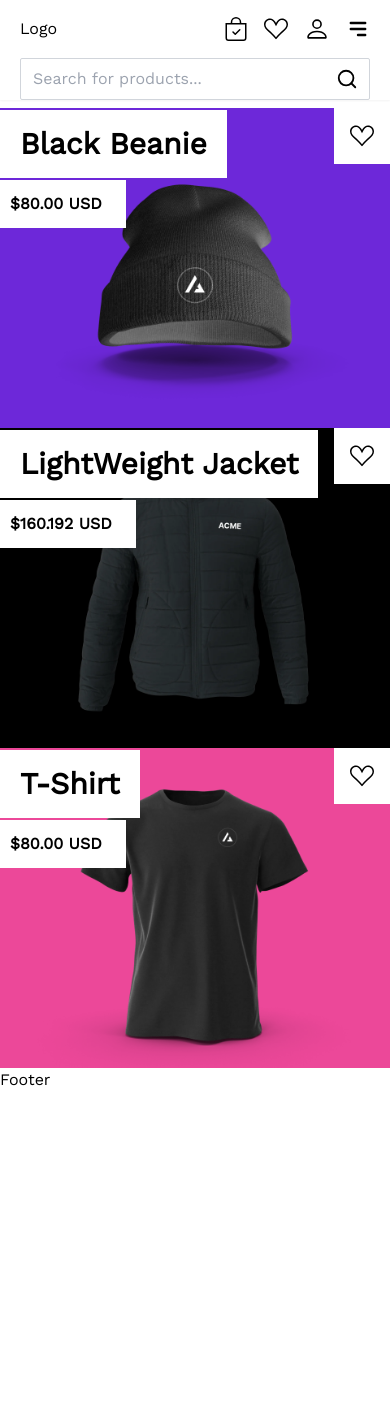
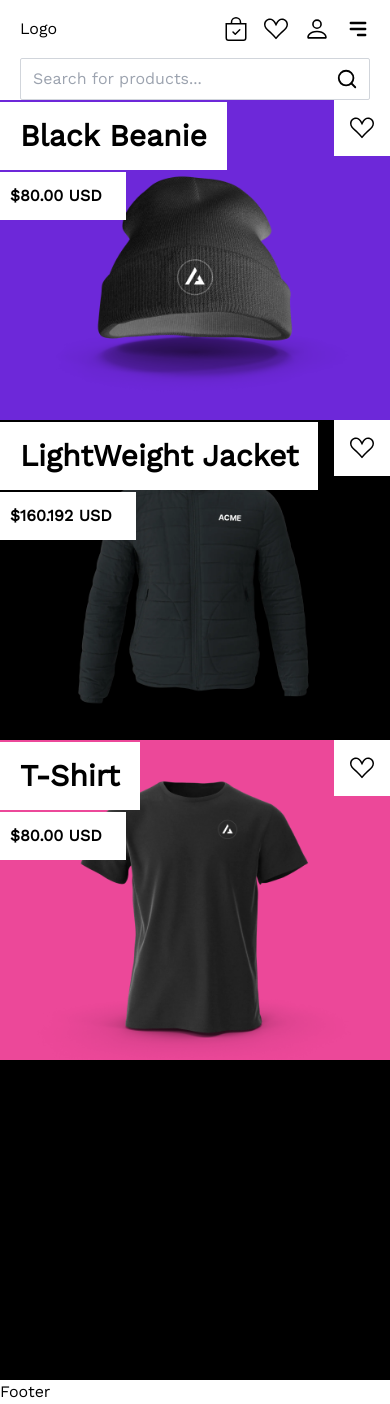
Before and after one commit to Gyekye/nexcommerce, a Next.js app: page / in a window 390 px wide. Before the commit the page ends 1092 px from the top, so only its background shows below. Built offline with nearby package versions, Linux system fonts and the light colour scheme.

Commit message:
Implement responsive Navbar and homepage

```diff
--- /dev/null
+++ b/components/Marque/Marque.tsx
@@ -0,0 +1,23 @@
+import Link from "next/link";
+
+const Marque = (): JSX.Element => {
+  return (
+    <div className="h-80 bg-black w-full overflow-hidden">
+      <div className="flex">
+        <Link href="/">
+          <a>somewhere</a>
+        </Link>
+        <Link href="/">
+          <a>somewhere</a>
+        </Link>
+        <Link href="/">
+          <a>somewhere</a>
+        </Link>
+        <Link href="/">
+          <a>somewhere</a>
+        </Link>
+      </div>
+    </div>
+  );
+};
+export default Marque;
--- a/components/homepage/HomePage.tsx
+++ b/components/featuredproducts/FeaturedProducts.tsx
@@ -2,7 +2,7 @@ import Image from "next/image";
 import Link from "next/link";
 import { BsSuitHeart } from "react-icons/bs";
 
-const HomePage = (): JSX.Element => {
+const FeaturedProducts = (): JSX.Element => {
   return (
     <section>
       <div className="flex flex-col lg:flex-row w-full ">
@@ -13,6 +13,7 @@ const HomePage = (): JSX.Element => {
               alt="First Image"
               objectFit="cover"
               layout="fill"
+              className="group-hover:scale-110 transition duration-500 "
             />
             <div className="absolute left-0 top-0.5 space-y-0.5">
               <h3 className="capitalize bg-white p-4 px-5 text-black text-3xl font-bold">
@@ -38,6 +39,7 @@ const HomePage = (): JSX.Element => {
                 alt="First Image"
                 objectFit="cover"
                 layout="fill"
+                className="group-hover:scale-110 transition duration-500 "
               />
               <div className="absolute left-0 top-0.5 space-y-0.5">
                 <h3 className="capitalize bg-white p-4 px-5 text-black text-3xl font-bold">
@@ -62,6 +64,7 @@ const HomePage = (): JSX.Element => {
                 alt="First Image"
                 objectFit="cover"
                 layout="fill"
+                className="group-hover:scale-110 transition duration-500 "
               />
               <div className="absolute left-0 top-0.5 space-y-0.5">
                 <h3 className="capitalize bg-white p-4 px-5 text-black text-3xl font-bold">
@@ -84,4 +87,5 @@ const HomePage = (): JSX.Element => {
     </section>
   );
 };
-export default HomePage;
+
+export default FeaturedProducts;
--- a/components/index.ts
+++ b/components/index.ts
@@ -1,3 +1,4 @@
 export { default as Navbar } from "./navbar/Navbar";
 export { default as Footer } from "./footer/Footer";
-export { default as HomePage } from "./homepage/HomePage";
+export { default as FeaturedProducts } from "./featuredproducts/FeaturedProducts";
+export { default as Marque } from "./Marque/Marque";
--- a/components/navbar/Navbar.tsx
+++ b/components/navbar/Navbar.tsx
@@ -1,18 +1,18 @@
-import Link from 'next/link'
-import { HiMenuAlt3 } from 'react-icons/hi'
-import { BsBagCheck, BsPerson, BsSuitHeart } from 'react-icons/bs'
-import { FiSearch } from 'react-icons/fi'
-import { useState } from 'react'
+import Link from "next/link";
+import { HiMenuAlt3 } from "react-icons/hi";
+import { BsBagCheck, BsPerson, BsSuitHeart } from "react-icons/bs";
+import { FiSearch } from "react-icons/fi";
+import { useState } from "react";
 
 const Navbar = (): JSX.Element => {
-  const [isMenuOpened, setIsMenuOpened] = useState<boolean>(false)
+  const [isMenuOpened, setIsMenuOpened] = useState<boolean>(false);
   const handleMenuButtonClick = (): void => {
-    setIsMenuOpened(!isMenuOpened)
-  }
+    setIsMenuOpened(!isMenuOpened);
+  };
   // CLOSE MENU WHEN USER CLICKS OUTSIDE OF IT
   return (
     <>
-      <nav className="px-5 shadow-sm w-full relative bg-white mb-2">
+      <nav className="px-5 shadow-sm w-full relative bg-white ">
         <div className="flex w-full py-4">
           <div className="flex-1 gap-4 flex items-center">
             <Link href="/">
@@ -104,7 +104,7 @@ const Navbar = (): JSX.Element => {
         )}
       </nav>
     </>
-  )
-}
+  );
+};
 
-export default Navbar
+export default Navbar;
--- a/core/Layout.tsx
+++ b/core/Layout.tsx
@@ -1,16 +1,17 @@
-import { ReactChild } from 'react'
-import { Navbar, Footer } from '../components'
+import { Footer, Navbar } from "../components";
+
 interface props {
-  children: JSX.Element
+  children: JSX.Element;
 }
+
 const Layout = ({ children }: props): JSX.Element => {
   return (
     <>
       <Navbar />
-      <main>{children}</main>
+      <main className="max-w-screen-2xl mx-auto">{children}</main>
       <Footer />
     </>
-  )
-}
+  );
+};
 
-export default Layout
+export default Layout;
--- a/pages/index.tsx
+++ b/pages/index.tsx
@@ -1,8 +1,13 @@
-import type { NextPage } from 'next'
-import {HomePage} from "../components";
+import type { NextPage } from "next";
+import { FeaturedProducts, Marque } from "../components";
 
 const Home: NextPage = () => {
-  return <HomePage/>
-}
+  return (
+    <>
+      <FeaturedProducts />
+      <Marque />
+    </>
+  );
+};
 
-export default Home
+export default Home;
```
